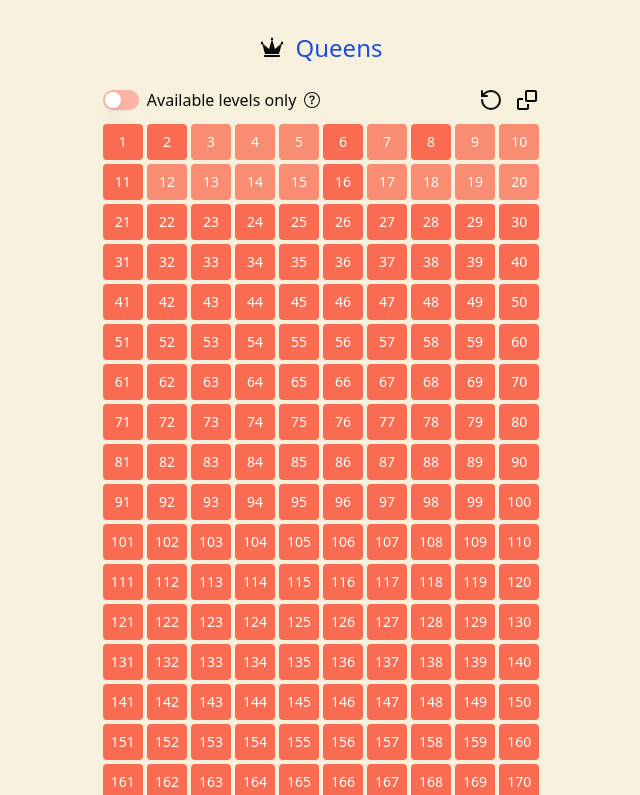
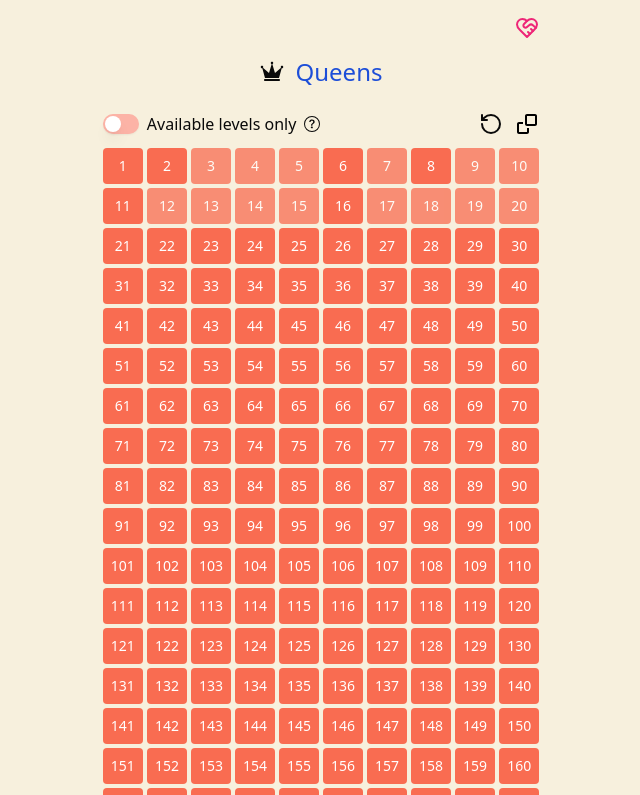
Before and after one commit to samimsu/queens-game-linkedin, a React (Vite) app: page / in a window 1280 px wide. Shown: the top 795 px of the page, without its empty margins (319-959 px from the left). Built offline with nearby package versions, Linux system fonts and the light colour scheme.

Commit message:
Add support me button on top of homepage

```diff
--- a/package.json
+++ b/package.json
@@ -10,6 +10,7 @@
     "@radix-ui/react-slider": "^1.2.1",
     "@radix-ui/react-slot": "^1.1.2",
     "@radix-ui/react-switch": "^1.1.1",
+    "@radix-ui/react-tooltip": "^1.1.8",
     "@testing-library/jest-dom": "^5.16.5",
     "@testing-library/react": "^13.4.0",
     "@testing-library/user-event": "^14.4.3",
--- a/src/components/LevelSelection/LevelSelection.jsx
+++ b/src/components/LevelSelection/LevelSelection.jsx
@@ -4,6 +4,7 @@ import AvailableLevelsFilter from "./components/AvailableLevelsFilter";
 import LevelsCollection from "./components/LevelsCollection";
 import LinkedInNote from "./components/LinkedInNote";
 import ResetAllProgressDialog from "./components/ResetAllProgressDialog";
+import SupportMeIconButton from "./components/SupportMeIconButton";
 import {
   getGroupingPreference,
   setGroupingPreference,
@@ -24,6 +25,9 @@ const LevelSelection = () => {
 
   return (
     <div className="flex flex-col justify-center items-center w-fit mx-auto">
+      <div className="flex self-end mx-1">
+        <SupportMeIconButton />
+      </div>
       <Heading />
       <div className="flex w-full justify-between mb-2">
         <AvailableLevelsFilter
--- /dev/null
+++ b/src/components/LevelSelection/components/SupportMeIconButton.jsx
@@ -0,0 +1,28 @@
+import React from "react";
+import { HeartHandshake } from "lucide-react";
+import {
+  Tooltip,
+  TooltipContent,
+  TooltipProvider,
+  TooltipTrigger,
+} from "@/components/ui/tooltip";
+import { Patreon } from "@/data/links";
+
+const SupportMeIconButton = () => {
+  return (
+    <TooltipProvider delayDuration={300}>
+      <Tooltip>
+        <TooltipTrigger>
+          <a href={Patreon} target="_blank" rel="noopener noreferrer">
+            <HeartHandshake color="#ee2677" />
+          </a>
+        </TooltipTrigger>
+        <TooltipContent>
+          <p>Support me</p>
+        </TooltipContent>
+      </Tooltip>
+    </TooltipProvider>
+  );
+};
+
+export default SupportMeIconButton;
--- /dev/null
+++ b/src/components/ui/tooltip.jsx
@@ -0,0 +1,26 @@
+import * as React from "react"
+import * as TooltipPrimitive from "@radix-ui/react-tooltip"
+
+import { cn } from "@/lib/utils"
+
+const TooltipProvider = TooltipPrimitive.Provider
+
+const Tooltip = TooltipPrimitive.Root
+
+const TooltipTrigger = TooltipPrimitive.Trigger
+
+const TooltipContent = React.forwardRef(({ className, sideOffset = 4, ...props }, ref) => (
+  <TooltipPrimitive.Portal>
+    <TooltipPrimitive.Content
+      ref={ref}
+      sideOffset={sideOffset}
+      className={cn(
+        "z-50 overflow-hidden rounded-md bg-primary px-3 py-1.5 text-xs text-primary-foreground animate-in fade-in-0 zoom-in-95 data-[state=closed]:animate-out data-[state=closed]:fade-out-0 data-[state=closed]:zoom-out-95 data-[side=bottom]:slide-in-from-top-2 data-[side=left]:slide-in-from-right-2 data-[side=right]:slide-in-from-left-2 data-[side=top]:slide-in-from-bottom-2",
+        className
+      )}
+      {...props} />
+  </TooltipPrimitive.Portal>
+))
+TooltipContent.displayName = TooltipPrimitive.Content.displayName
+
+export { Tooltip, TooltipTrigger, TooltipContent, TooltipProvider }
--- /dev/null
+++ b/src/data/links.js
@@ -0,0 +1 @@
+export const Patreon = "https://www.patreon.com/bePatron?u=150896336";
```
Also changed, not shown: 1 other file (tests, documents, lock files or other folders).
